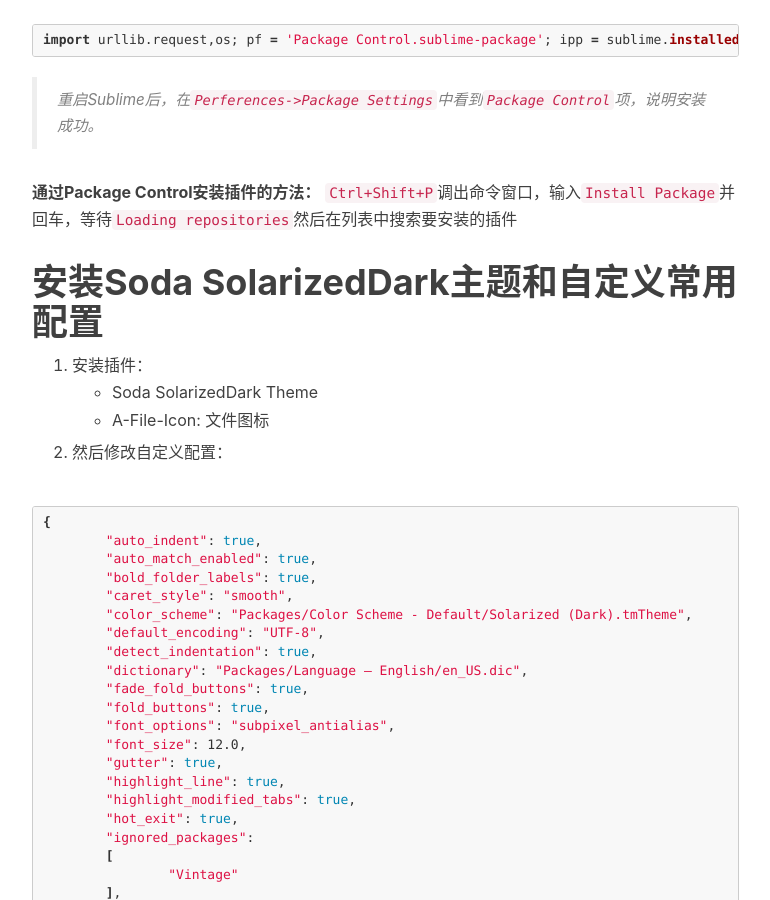
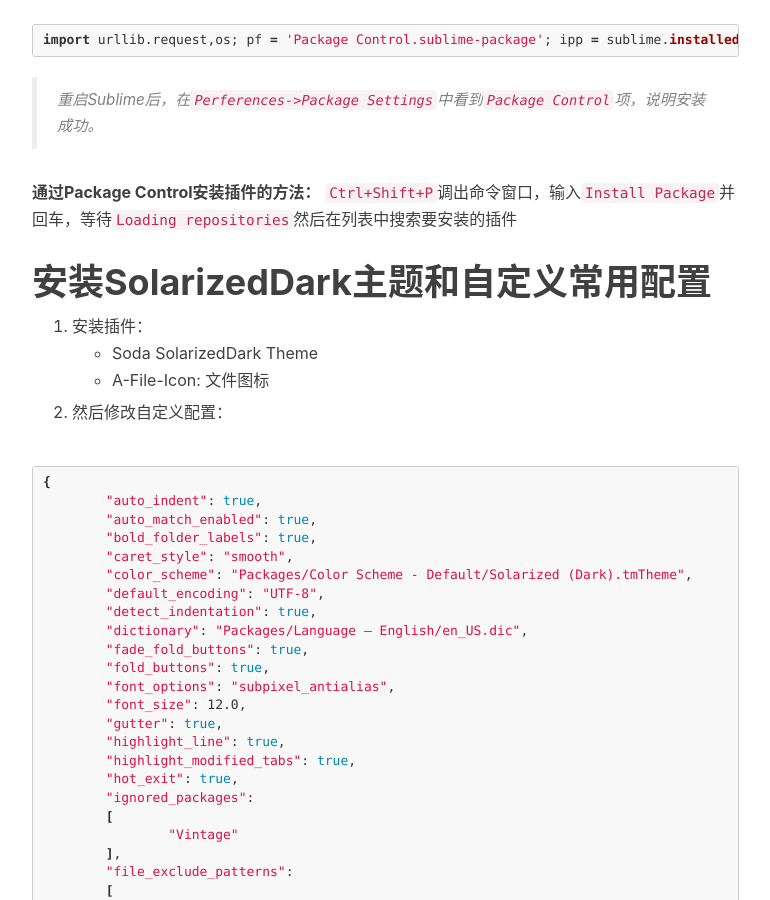
Before and after one commit to leehp258/leehp258.github.io, a Jekyll site: the page built from _posts/2018-03-29-sublime-text3-note.markdown, in a window 1280 px wide and 900 px high, scrolled down 492 px. Shown: the whole window, without its empty margins (233-1003 px from the left). Built offline with Jekyll 4.4.1, drawn with Linux system fonts in a browser that asks for light colours; nearby versions of some CDN libraries; comment, search, counter and statistics services are not loaded.

Commit message:
Update 2018-03-29-sublime-text3-note.markdown

```diff
--- a/_posts/2018-03-29-sublime-text3-note.markdown
+++ b/_posts/2018-03-29-sublime-text3-note.markdown
@@ -24,7 +24,7 @@ import urllib.request,os; pf = 'Package Control.sublime-package'; ipp = sublime.
 **通过Package Control安装插件的方法：**
 `Ctrl+Shift+P`调出命令窗口，输入`Install Package`并回车，等待`Loading repositories`然后在列表中搜索要安装的插件
 
-# 安装Soda SolarizedDark主题和自定义常用配置
+# 安装SolarizedDark主题和自定义常用配置
 1. 安装插件：
 - Soda SolarizedDark Theme
 - A-File-Icon: 文件图标
```
